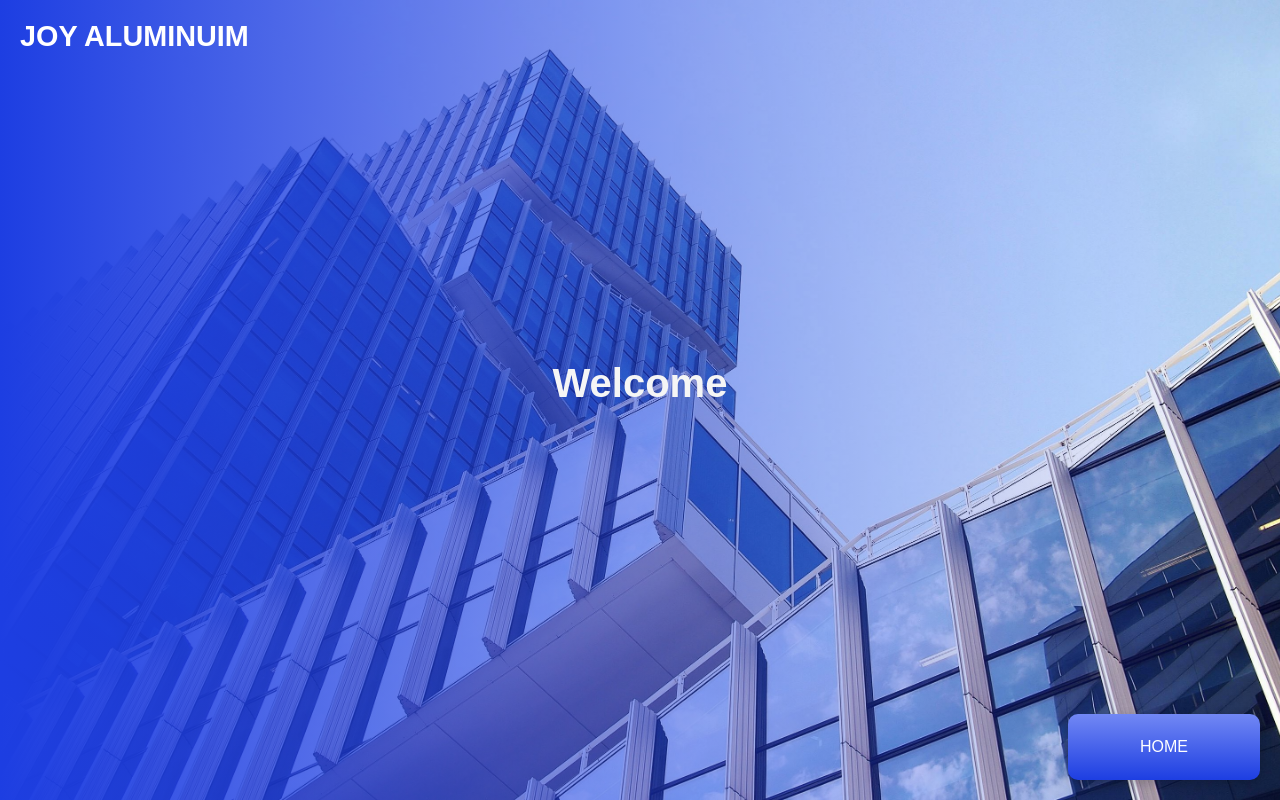
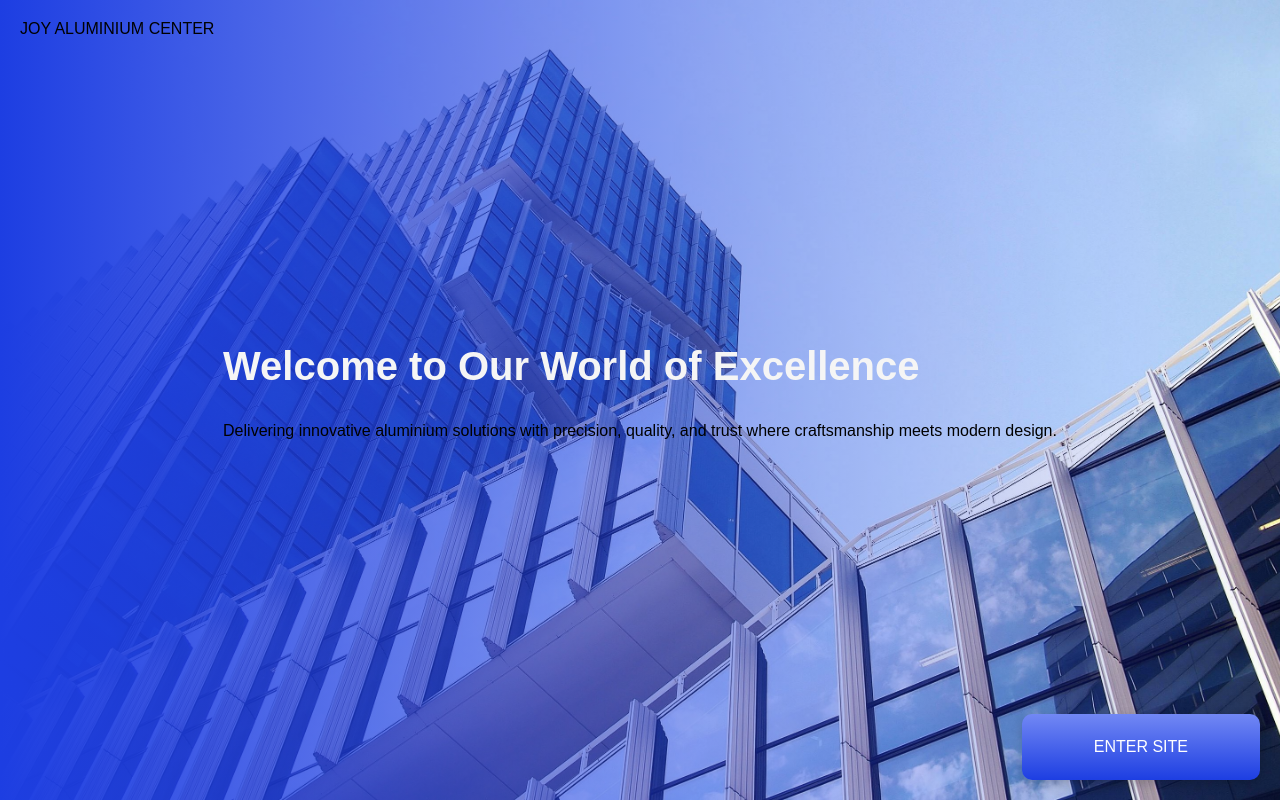
Before and after one commit to FireHazard10/Proff-x, a plain HTML site: page index.html in a window 1280 px wide. Drawn offline with Linux system fonts and the light colour scheme.

Commit message:
Update index.html

```diff
--- a/index.html
+++ b/index.html
@@ -3,21 +3,22 @@
   <head>
     <meta charset="UTF-8" />
     <meta name="viewport" content="width=device-width, initial-scale=1.0" />
-    <title>Intro-Page</title>
+    <title>JOY ALUMINIUM</title>
+    <link rel="stylesheet" href="intro-page.css" />
   </head>
-  <link rel="stylesheet" href="intro-page.css" />
+
   <body>
-    <header>
-      <div class="logo">JOY ALUMINUIM</div>
-    </header>
+    <header>JOY ALUMINIUM <span>CENTER</span></header>
 
     <main>
-      <h2>Welcome</h2>
+      <h2>Welcome to Our World of Excellence</h2>
+      <p>
+        Delivering innovative aluminium solutions with precision, quality, and
+        trust where craftsmanship meets modern design.
+      </p>
+      <button class="explore-btn" onclick="location.href='home-page.html'">
+        ENTER SITE
+      </button>
     </main>
-
-    <button class="explore-btn" onclick="location.href='home-page.html'">
-      HOME
-    </button>
   </body>
-  <link rel="stylesheet" href="intro-page.js" />
 </html>
```
